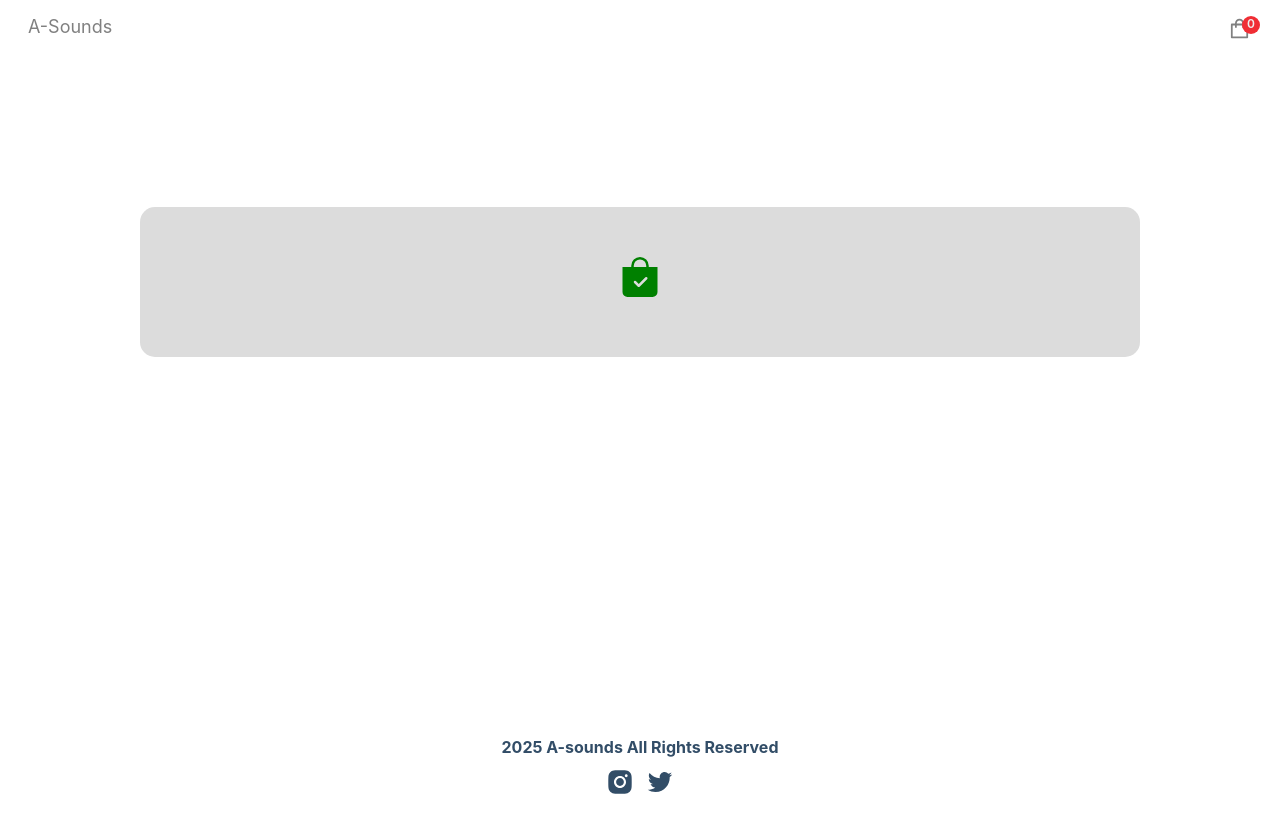
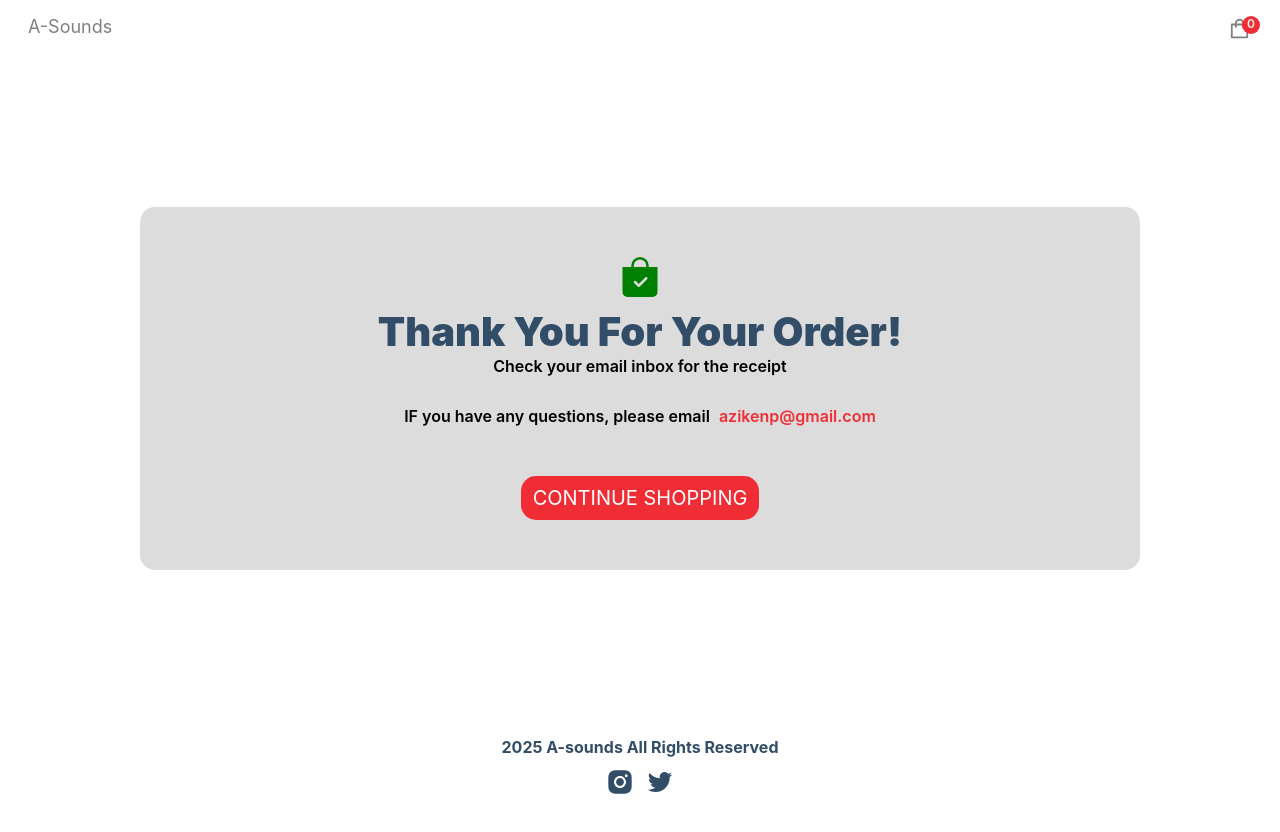
Before and after one commit to Azikenp/ecommerce, a Next.js app: page /success in a window 1280 px wide. Shown: the top 832 px of the page. Built offline with nearby package versions, Linux system fonts and the light colour scheme; no server answers.

Commit message:
success page almost done

```diff
--- a/context/StateContext.js
+++ b/context/StateContext.js
@@ -104,6 +104,9 @@
         onAdd,
         toggleCartItemQuantity,
         onRemove,
+        setCartItems,
+        setTotalPrice,
+        setTotalQuantities
       }}
     >
       {children}
--- a/pages/success.js
+++ b/pages/success.js
@@ -1,13 +1,18 @@
 import React, { useState, useEffect } from "react";
 import Link from "next/link";
 import { BsBagCheckFill, BsCheckFill } from "react-icons/bs";
-import { useRouter } from "next/router";
 
 import { useStateContext } from "@/context/StateContext";
 
 const Success = () => {
-  const { setCartItems, setTotalPrice, setTotalQuantites } = useStateContext();
-  const [order, setOrder] = useState(null);
+  const { setCartItems, setTotalPrice, setTotalQuantities } = useStateContext();
+
+  useEffect(() => {
+    localStorage.clear();
+    setCartItems([]);
+    setTotalPrice(0);
+    setTotalQuantities(0);
+  }, []);
 
   return (
     <div className="success-wrapper">
@@ -15,6 +20,21 @@
         <p className="icon">
           <BsBagCheckFill />
         </p>
+        <h2>Thank you for your order!</h2>
+        <p className="email-msg">Check your email inbox for the receipt</p>
+        <p className="description">
+          {" "}
+          IF you have any questions, please email{" "}
+          <a className="email" href="mailto:azikenp@gmail.com">
+            azikenp@gmail.com
+          </a>
+        </p>
+
+        <Link href="/">
+          <button type="button" className="btn" width="300px">
+            Continue Shopping
+          </button>
+        </Link>
       </div>
     </div>
   );
```
